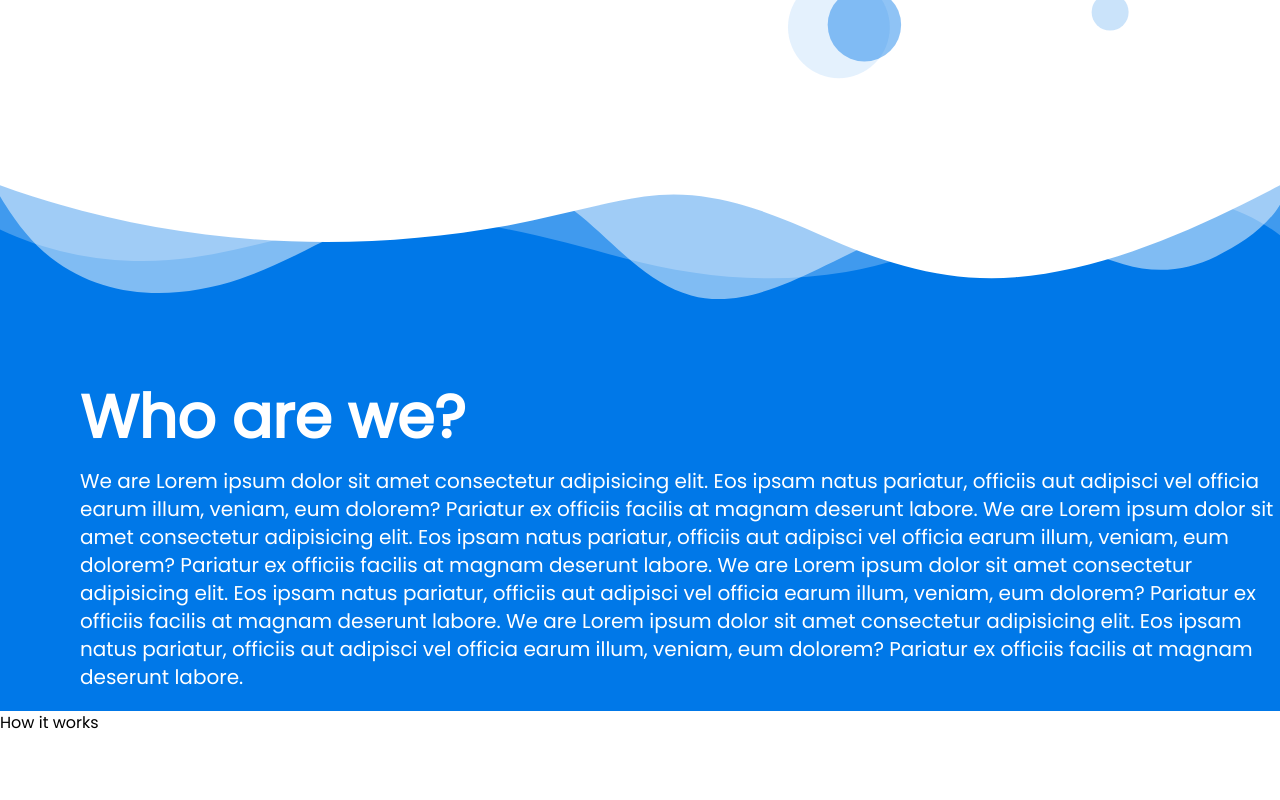
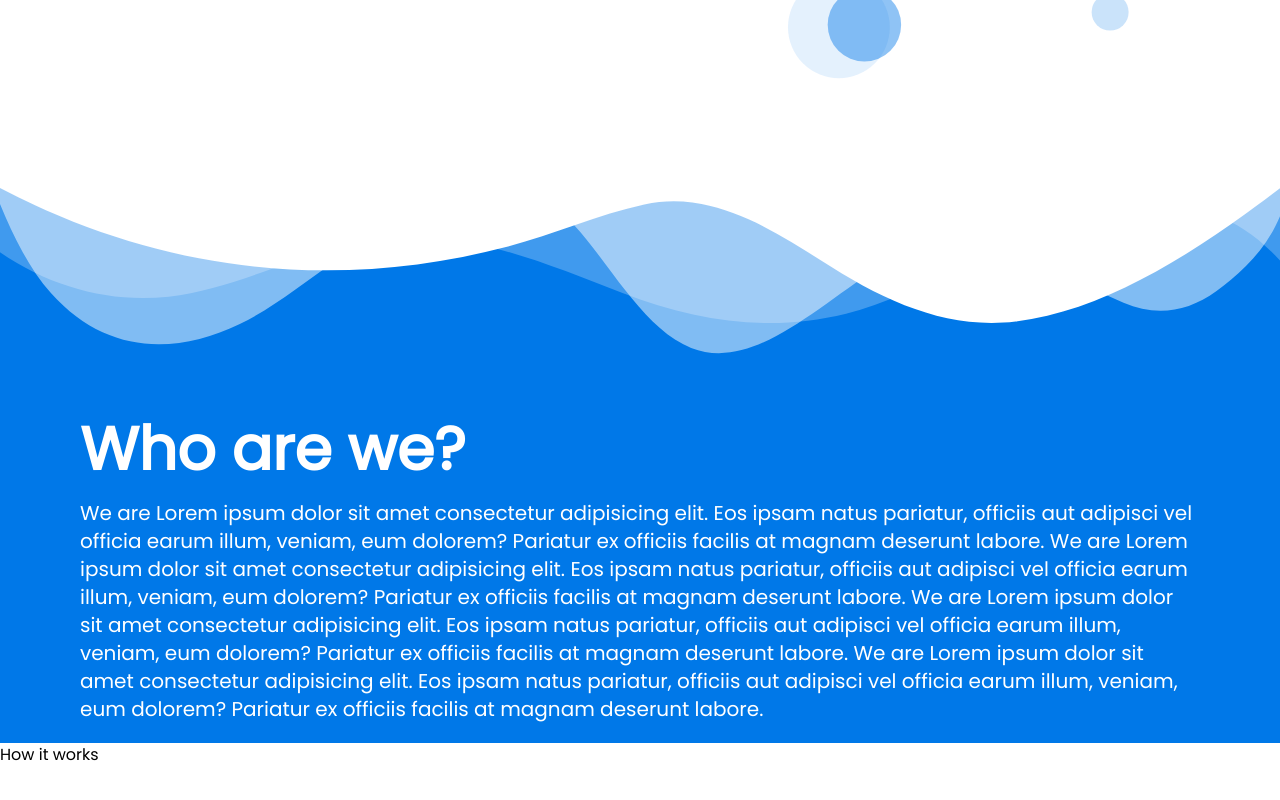
Before and after one commit to OwenTruong/blueprint_website, a React (Create React App) app: page / in a window 1280 px wide. Shown: the part 558-1358 px from the top of the page. Built offline with nearby package versions, Linux system fonts and the light colour scheme.

Commit message:
edited wave section transition and padding

```diff
--- a/src/components/Home/Who.jsx
+++ b/src/components/Home/Who.jsx
@@ -24,7 +24,7 @@ function Who() {
           />
         </svg>
       </div>
-      <div className="pt-52 pl-20">
+      <div className="pt-60 px-20">
         <h1 className="text-white text-6xl font-bold">Who are we?</h1>
         <p className="text-xl text-white py-5">
           We are Lorem ipsum dolor sit amet consectetur adipisicing elit. Eos ipsam natus
--- a/src/index.css
+++ b/src/index.css
@@ -35,7 +35,7 @@ body {
   position: relative;
   display: block;
   width: calc(100% + 1.3px);
-  height: 131px;
+  height: 190px;
 }
 
 .wave .shape-fill {
```
